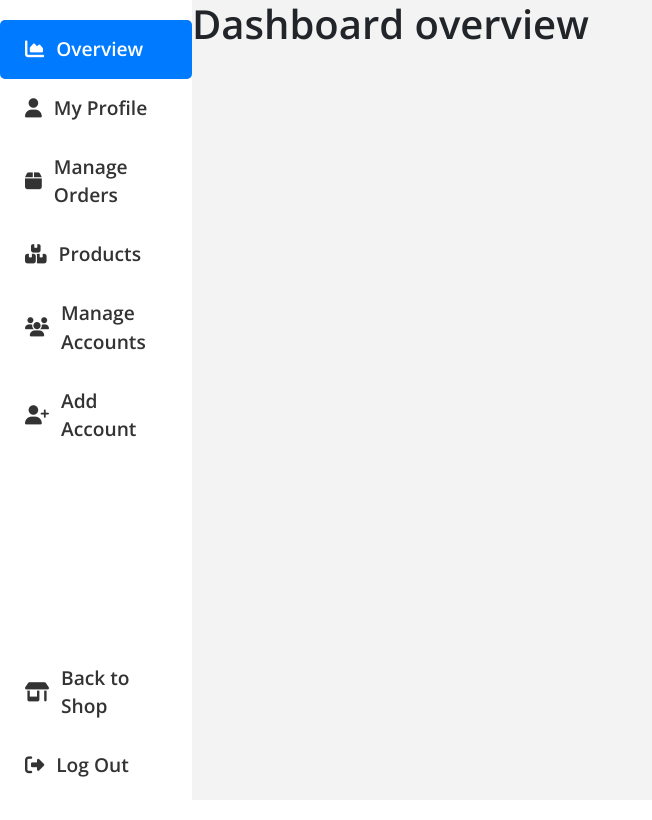
After one commit to bennygdev/flask-ecommerce, a Flask app: page /overview in a window 1280 px wide. The commit adds this page. Shown: the whole page, without its empty margins (0-652 px from the left). Run offline with Flask 3, Linux system fonts and the light colour scheme; a user stored in the database is signed in; some libraries are stand-ins or nearby versions.

Commit message:
added dashboard pages (just the side menu), updated navbar links

```diff
--- a/app/dashboard.py
+++ b/app/dashboard.py
@@ -3,10 +3,11 @@ from flask_login import login_required, current_user
 
 dashboard = Blueprint('dashboard', __name__)
 
-@dashboard.route('/dashboard')
+# changed from dashboard to overview
+@dashboard.route('/overview')
 @login_required
-def dashboard_view(): # not dashboard for now, name conflict or may need a better name
-  return render_template("dashboard/dashboard.html", user=current_user)
+def overview():
+  return render_template("dashboard/overview.html", user=current_user)
 
 @dashboard.route('/profile')
 @login_required
--- /dev/null
+++ b/app/static/css/dashboard.css
@@ -0,0 +1,18 @@
+.dashboard__body {
+  display: flex;
+  flex-direction: row;
+}
+
+.dashboard__left {
+  background-color: #fff;
+  width: 15%;
+  height: 100vh;
+  padding: 20px 0;
+}
+
+
+.dashboard__right {
+  background-color: #f3f3f3;
+  width: 85%;
+  /* height: 100px; */
+}
--- /dev/null
+++ b/app/static/css/dashboardNav.css
@@ -0,0 +1,49 @@
+.dashboard__links {
+  list-style-type: none;
+  padding: 0;
+  margin: 0;
+  display: flex;
+  flex-direction: column;
+  justify-content: space-between;
+  height: inherit;
+}
+
+.dashboard__links ul {
+  list-style-type: none;
+  padding: 0;
+  margin: 0;
+}
+
+.dashboard__link {
+  display: flex;
+  align-items: center;
+  padding: 15px 25px;
+  font-size: 1.2em;
+  text-decoration: none;
+  color: #333;
+  border-radius: 5px;
+  transition: background-color 0.3s, color 0.3s;
+}
+
+.dashboard__link i {
+  margin-right: 12px;
+}
+
+.dashboard__link:hover {
+  background-color: #e0e0e0;
+  color: #000;
+}
+
+.dashboard__link--active {
+  background-color: #007bff;
+  color: #fff;
+}
+
+.dashboard__link--active:hover {
+  background-color: #007bff;
+  color: #fff;
+}
+
+.links__bottom {
+  padding-bottom: 25px;
+}
--- /dev/null
+++ b/app/templates/components/dashboardNav.html
@@ -0,0 +1,18 @@
+<ul class="dashboard__links">
+  <li class="links__top">
+      <ul>
+          <li><a href="/overview" class="dashboard__link {{ 'dashboard__link--active' if active_page == 'overview' else '' }}"><i class="fa-solid fa-chart-area"></i>Overview</a></li>
+          <li><a href="/profile" class="dashboard__link {{ 'dashboard__link--active' if active_page == 'profile' else '' }}"><i class="fa-solid fa-user"></i>My Profile</a></li>
+          <li><a href="/orders" class="dashboard__link {{ 'dashboard__link--active' if active_page == 'orders' else '' }}"><i class="fa-solid fa-box"></i>Manage Orders</a></li>
+          <li><a href="/" class="dashboard__link {{ 'dashboard__link--active' if active_page == 'products' else '' }}"><i class="fa-solid fa-boxes-stacked"></i>Products</a></li>
+          <li><a href="/" class="dashboard__link {{ 'dashboard__link--active' if active_page == 'accounts' else '' }}"><i class="fa-solid fa-users"></i>Manage Accounts</a></li>
+          <li><a href="/" class="dashboard__link {{ 'dashboard__link--active' if active_page == 'add_account' else '' }}"><i class="fa-solid fa-user-plus"></i>Add Account</a></li>
+      </ul>
+  </li>
+  <li class="links__bottom">
+      <ul>
+          <li><a href="/" class="dashboard__link"><i class="fa-solid fa-shop"></i>Back to Shop</a></li>
+          <li><a href="/logout" class="dashboard__link"><i class="fa-solid fa-right-from-bracket"></i>Log Out</a></li>
+      </ul>
+  </li>
+</ul>
--- a/app/templates/components/navbar.html
+++ b/app/templates/components/navbar.html
@@ -23,7 +23,7 @@
         <!-- logged out -->
         {% if user.is_authenticated %}
         <li><a class="nav__optionMenu--link" href="/profile">Your Profile</a></li>
-        <li><a class="nav__optionMenu--link" href="/dashboard">My Dashboard</a></li>
+        <li><a class="nav__optionMenu--link" href="/overview">My Dashboard</a></li>
         <li><a class="nav__optionMenu--link" href="/orders">My Orders</a></li>
         <li><a class="nav__optionMenu--link" href="/logout">Log Out</a></li>
         <!-- logged in -->
--- a/app/templates/dashboard/dashboard.html
+++ b/app/templates/dashboard/dashboard.html
@@ -1,8 +1,41 @@
-{% extends "views/base.html" %}
-{% set active_page = "dashboard" %}
-{% block title %}Dashboard{% endblock %}
+<!DOCTYPE html>
+<html lang="en">
+<head>
+  <meta charset="UTF-8">
+  <meta name="viewport" content="width=device-width, initial-scale=1.0">
+  <link href="https://cdn.jsdelivr.net/npm/bootstrap@5.3.3/dist/css/bootstrap.min.css" rel="stylesheet" integrity="sha384-QWTKZyjpPEjISv5WaRU9OFeRpok6YctnYmDr5pNlyT2bRjXh0JMhjY6hW+ALEwIH" crossorigin="anonymous">
+  <link rel= "stylesheet" type= "text/css" href= "{{ url_for('static',filename='css/globalStyles.css') }}">
+  <link rel= "stylesheet" type= "text/css" href= "{{ url_for('static',filename='css/dashboard.css') }}">
+  <link rel= "stylesheet" type= "text/css" href= "{{ url_for('static',filename='css/dashboardNav.css') }}">
+  {% block styles %}
+  {% endblock %}
+  <title>{% block title %}Dashboard{% endblock %}</title>
+</head>
+<body>
+  <!-- {% include "components/dashboardNav.html" %} -->
 
-{% block content %}
-<h1>Dashboard</h1>
+  <div class="dashboard__body">
+    <nav class="dashboard__left">
+      <div class="dashboard__logo"></div>
+      <!-- List of links -->
+       {% include "components/dashboardNav.html" %}
 
-{% endblock %}
+    </nav>
+    <div class="dashboard__right">
+      <div class="content">
+        {% block content %}
+        {% endblock %}
+        <!-- Content is used for any page. But for overview it's shared by customer, admin and owner. So that is why i added another block inside overview.html's block content... makes sense? -->
+      </div>
+    </div>
+  </div>
+
+  <!-- <script
+    type="text/javascript"
+    src="{{ url_for('static', filename='js/interactions.js') }}"
+  ></script> -->
+
+  <script src="https://cdn.jsdelivr.net/npm/bootstrap@5.3.3/dist/js/bootstrap.bundle.min.js" integrity="sha384-YvpcrYf0tY3lHB60NNkmXc5s9fDVZLESaAA55NDzOxhy9GkcIdslK1eN7N6jIeHz" crossorigin="anonymous"></script>
+  <script src="https://kit.fontawesome.com/c6f6d08f7b.js" crossorigin="anonymous"></script>
+</body>
+</html>
--- /dev/null
+++ b/app/templates/dashboard/overview.html
@@ -0,0 +1,17 @@
+{% extends "dashboard/dashboard.html" %}
+{% set active_page = "overview" %}
+{% block title %}Overview{% endblock %}
+
+
+{% block content %}
+<!-- Need to add logic here, to check if the user is customer, admin or owner -->
+
+{% block userOverview %}
+<!-- Probably have to do a include block. -->
+{% endblock %}
+
+<!-- method of checking here -->
+<!-- {{ user.role_id }} -->
+<h1>Dashboard overview</h1>
+
+{% endblock %}
--- a/app/templates/dashboard/profile.html
+++ b/app/templates/dashboard/profile.html
@@ -1,8 +1,10 @@
-{% extends "views/base.html" %}
+{% extends "dashboard/dashboard.html" %}
 {% set active_page = "profile" %}
-{% block title %}Profile{% endblock %}
+{% block title %}My Profile{% endblock %}
+
 
 {% block content %}
+
 <h1>Profile</h1>
 
 {% endblock %}
```
Also changed, not shown: app/templates/dashboard/orders.html (+5 -3 lines), app/templates/dashboard/admin_overview.html (added), app/templates/dashboard/customer_overview.html.html (added).
